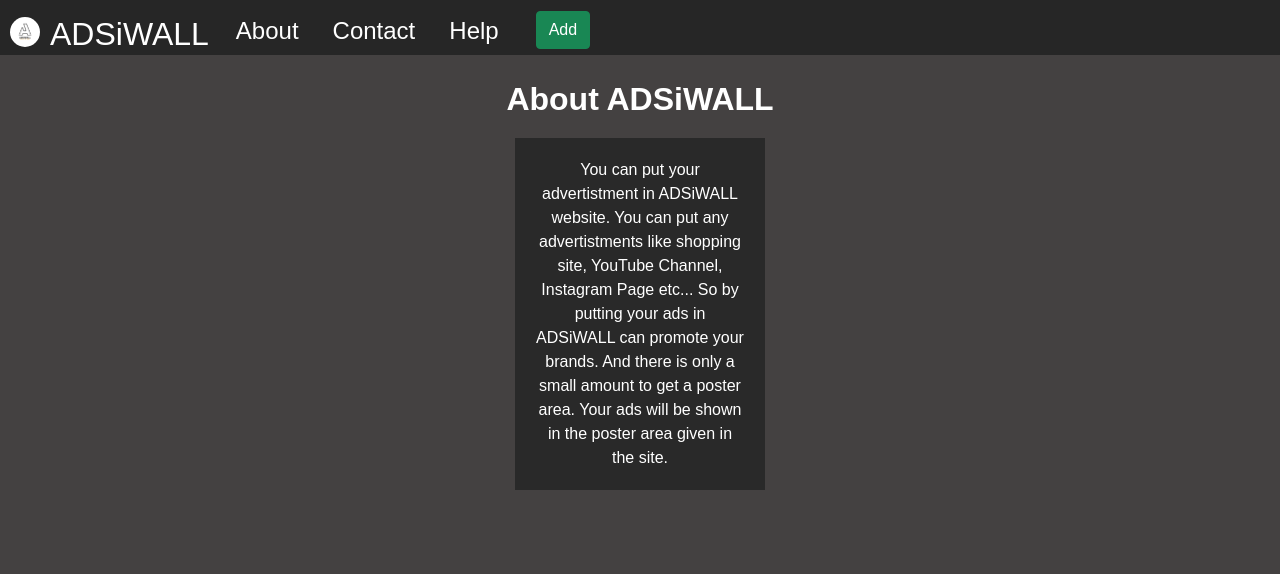
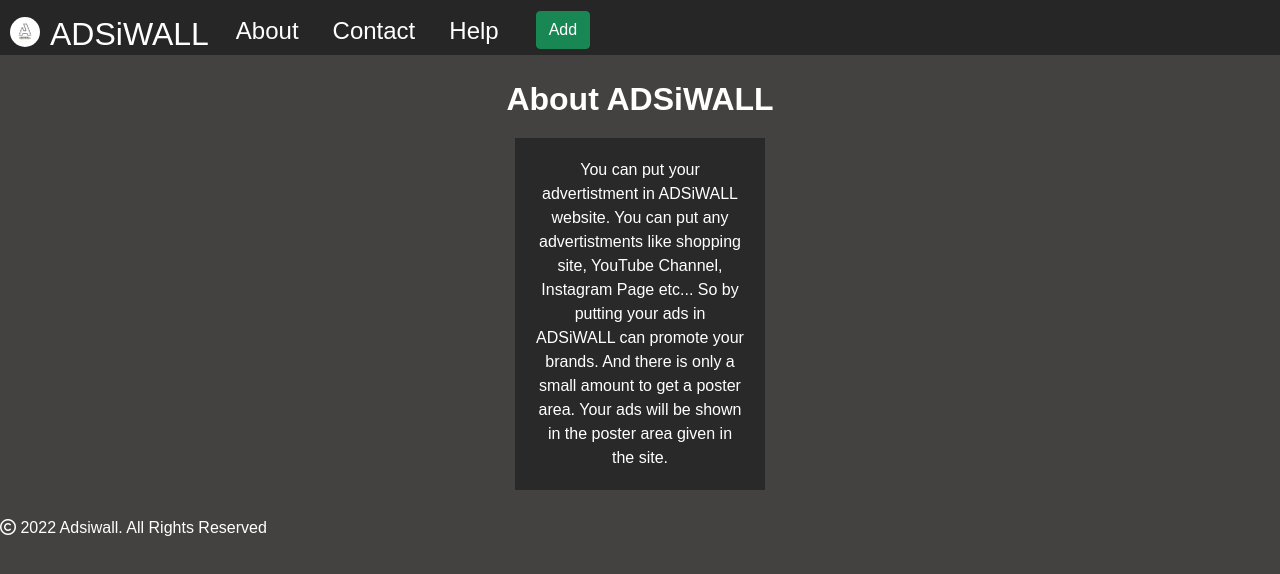
Before and after one commit to NobelRoyP/ADSiWALL-REACT-APP, a React (Create React App) app: page /about in a window 1280 px wide. Shown: the top 574 px of the page. Built offline with nearby package versions, Linux system fonts and the light colour scheme.

Commit message:
Update App.js

```diff
--- a/src/App.js
+++ b/src/App.js
@@ -21,6 +21,9 @@ function App() {
         </Routes>
         <Header/>
       </Router>
+     <div className="copy-right-div">
+        <p><i className="fa-regular fa-copyright"></i> 2022 Adsiwall. All Rights Reserved</p>
+    </div>
     </div>
   );
 }
```
